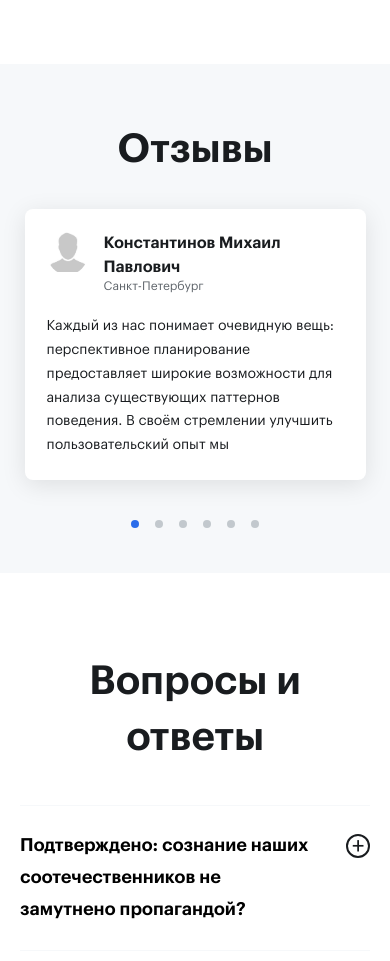
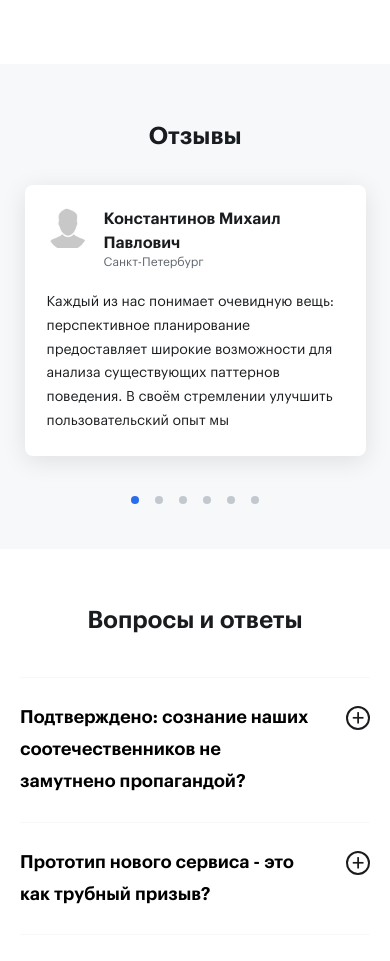
Before and after one commit to tracktor-git/testlab-react, a React (Vite) app: page / in a window 390 px wide. Shown: the part 2180-3141 px from the top of the page. Built offline with nearby package versions, Linux system fonts and the light colour scheme.

Commit message:
Update styles

```diff
--- a/src/App.tsx
+++ b/src/App.tsx
@@ -14,11 +14,13 @@ const App: React.FC = () => {
   return (
     <>
       <Header />
-      <HowItWorks />
-      <Reviews />
-      <Faq />
-      <Columns />
-      <Form />
+      <main>
+        <HowItWorks />
+        <Reviews />
+        <Faq />
+        <Columns />
+        <Form />
+      </main>
       <Footer />
       <ToastContainer hideProgressBar />
     </>
--- a/src/Components/Faq/Faq.css
+++ b/src/Components/Faq/Faq.css
@@ -95,3 +95,14 @@
         max-width: calc(100% - 52px);
     }
 }
+
+@media (max-width: 420px) {
+  .faq-title {
+    margin-top: 56px;
+  }
+
+  .faq-title h2 {
+    font-size: 24px;
+    line-height: 1.33;
+  }
+}
--- a/src/Components/Form/Form.tsx
+++ b/src/Components/Form/Form.tsx
@@ -69,6 +69,7 @@ const Form: React.FC = (): React.ReactElement => {
         </div>
         <form className="form-wrapper" onSubmit={formik.handleSubmit} ref={formRef}>
           <div className="input-wrapper">
+
             <div className="floating-input">
               <input
                 type="text"
@@ -85,6 +86,7 @@ const Form: React.FC = (): React.ReactElement => {
               <span className="error-text">{formik.errors.name}</span>
               <div className="input-state" />
             </div>
+
             <div className="floating-input">
               <MaskedInput
                 type="text"
@@ -103,6 +105,7 @@ const Form: React.FC = (): React.ReactElement => {
               <div className="input-state" />
             </div>
           </div>
+
           <div className="input-wrapper">
             <div className="checkbox-wrapper">
               <input
@@ -114,6 +117,7 @@ const Form: React.FC = (): React.ReactElement => {
               />
               <label htmlFor="agree">Согласен, отказываюсь</label>
             </div>
+
             <button
               type="submit"
               className="button button-primary"
@@ -122,6 +126,7 @@ const Form: React.FC = (): React.ReactElement => {
               Отправить
             </button>
           </div>
+
         </form>
       </div>
     </section>
--- a/src/Components/Reviews/Reviews.css
+++ b/src/Components/Reviews/Reviews.css
@@ -1,5 +1,3 @@
-/* REVIEWS START */
-
 .reviews {
     padding: 57px 0 45px 0;
     background-color: var(--color-extralight-gray);
@@ -12,6 +10,7 @@
 
 .reviews-slider {
     position: relative;
+    margin: 0 auto;
     display: flex;
     justify-content: center;
     align-items: stretch;
@@ -122,6 +121,12 @@
     background-color: var(--color-primary);
 }
 
+@media (max-width: 1279px) {
+    .reviews-slider {
+        max-width: 860px;
+    }
+}
+
 @media (max-width: 870px) {
     .slider-button.prev,
     .slider-button.next {
@@ -129,4 +134,9 @@
     }
 }
 
-/* REVIEWS END */
+@media (max-width: 420px) {
+    .reviews-title h2 {
+      font-size: 24px;
+      line-height: 1.33;
+    }
+}
```
